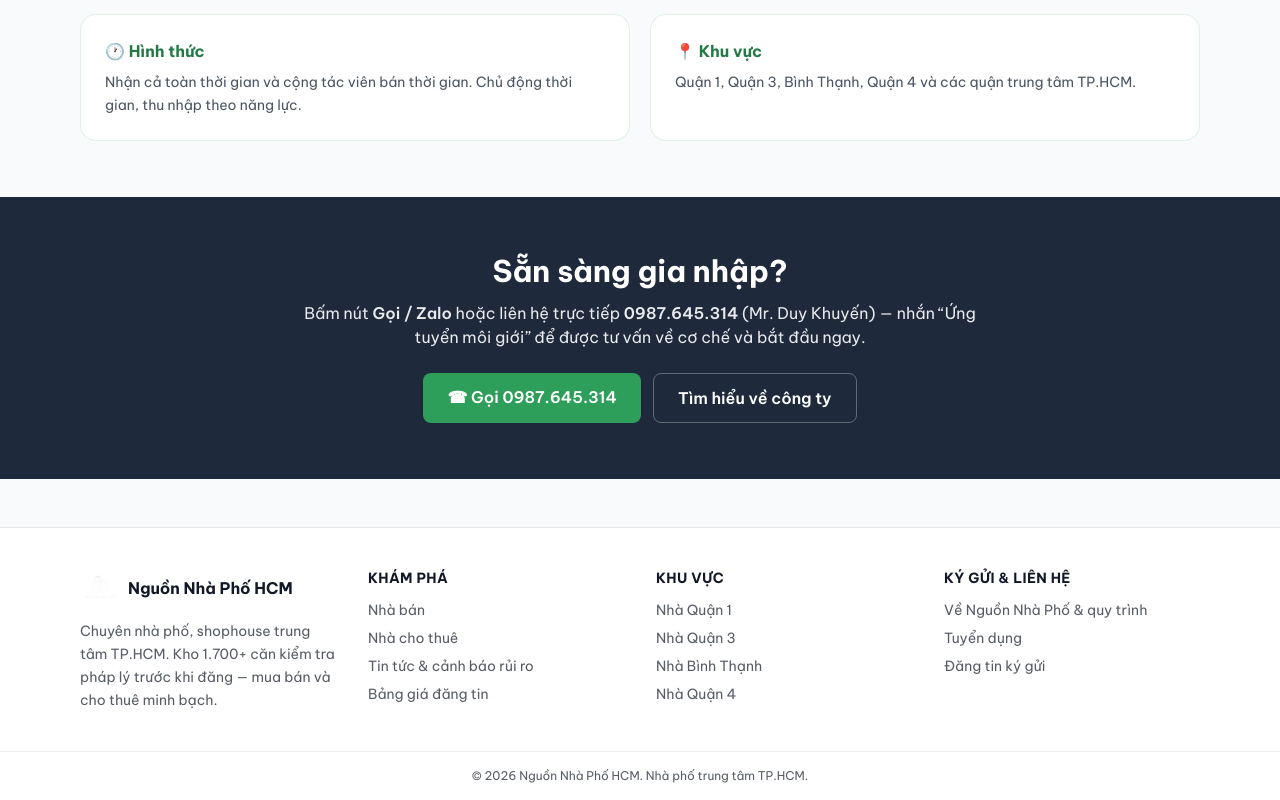
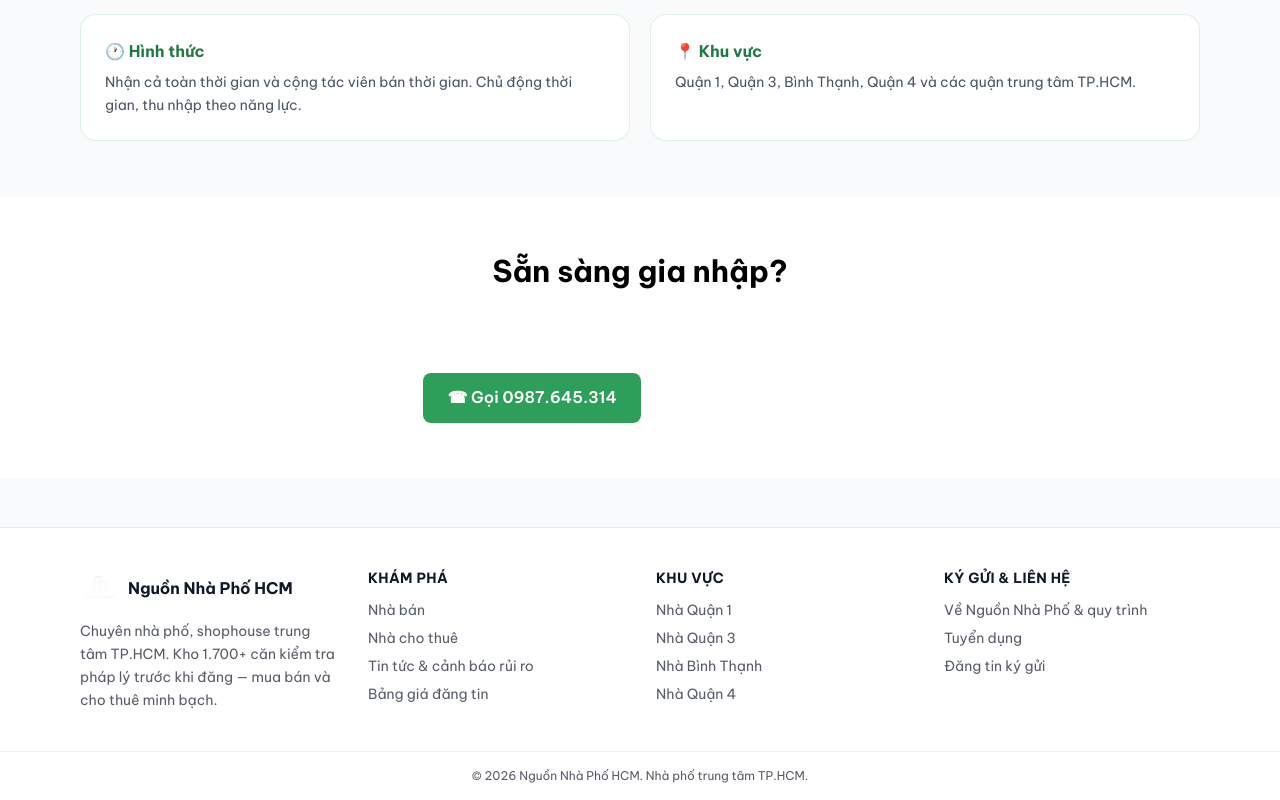
Before and after one commit to daoduykhuyen2-beep/next-nguonnhapho, a Next.js app: page /tuyen-dung in a window 1280 px wide. Shown: the part 3389-4189 px from the top of the page. Built offline with nearby package versions, Linux system fonts and the light colour scheme; no server answers.

Commit message:
Change section background color from slate to white

```diff
--- a/app/tuyen-dung/page.tsx
+++ b/app/tuyen-dung/page.tsx
@@ -204,7 +204,7 @@ export default function TuyenDungPage() {
         </div>
       </section>
 
-      <section className="bg-slate-800 py-14 text-white">
+      <section className="bg-white py-14 text-black">
         <div className="mx-auto max-w-4xl px-4 text-center">
           <h2 className="text-2xl font-bold sm:text-3xl">Sẵn sàng gia nhập?</h2>
           <p className="mx-auto mt-3 max-w-2xl text-sm leading-relaxed text-white/90 sm:text-base">
```
